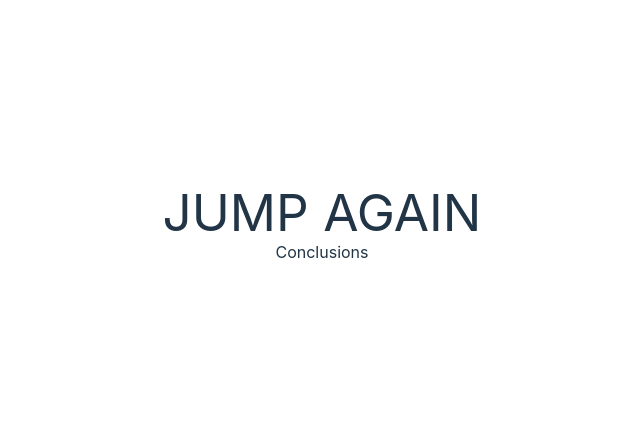
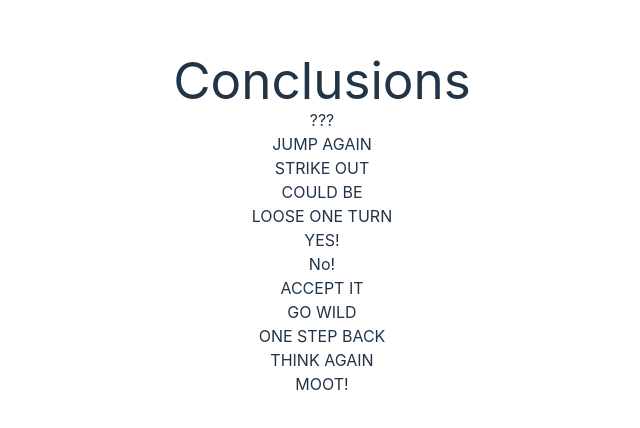
Before and after one commit to wickhill/jump-to-conclusions-app, a React (Vite) app: page / in a window 1280 px wide. Shown: the part 176-604 px from the top of the page, without its empty margins (318-958 px from the left). Built offline with nearby package versions, Linux system fonts and the light colour scheme.

Commit message:
destructuring added

```diff
--- a/src/App.jsx
+++ b/src/App.jsx
@@ -8,8 +8,8 @@ function App() {
 
   return (
     <>
-    <h1>{conclusions.conclusion2.answer}</h1>
-    <Conclusions></Conclusions>
+    {/* <h1>{conclusions.conclusion2.answer}</h1> */}
+    <Conclusions conclusions={conclusions}/>
 
     </>
   )
--- /dev/null
+++ b/src/components/Conclusion.jsx
@@ -0,0 +1,11 @@
+import React from "react";
+
+const Conclusion = ({ conclusion }) => {
+  return (
+    <div>
+      <h2>{conclusion.answer}</h2>
+    </div>
+  );
+};
+
+export default Conclusion;
--- a/src/components/Conclusions.jsx
+++ b/src/components/Conclusions.jsx
@@ -1,11 +1,22 @@
-import React from 'react'
+import React from "react";
+import Conclusion from "./Conclusion";
 
-const Conclusions = () => {
+const Conclusions = (props) => {
+  console.log(props);
+
   return (
     <div>
-      Conclusions
+      <h1>Conclusions</h1>
+      {Object.keys(props.conclusions).map((key, index) => {
+        const conclusion = props.conclusions[key];
+        return <Conclusion key={index} conclusion={conclusion} />;
+      })}
     </div>
-  )
-}
+  );
+};
 
-export default Conclusions
+Conclusions.defaultProps = {
+  conclusions: {},
+};
+
+export default Conclusions;
```
